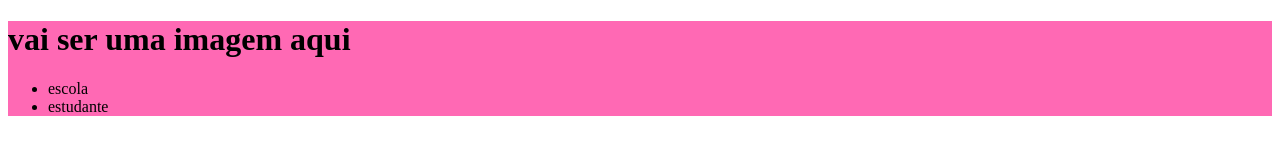
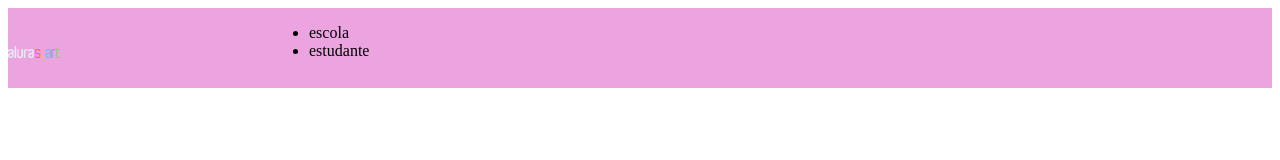
Before and after one commit to rsilvaa0/AluraStart20242C, a plain HTML site: page index.html in a window 1280 px wide. Drawn offline with Linux system fonts and the light colour scheme.

Commit message:
Add files via upload

```diff
--- a/index.html
+++ b/index.html
@@ -5,17 +5,18 @@
     <meta http-equiv="X-UA-Compatible" content="IE=edge">
     <meta name="viewport" content="width=device-width, initial-scale=1.0">
    <link rel="stylesheet" href="style.css">
-    <title>Document</title>
+    <title>raigatinha</title>
  </head>
  <body>
-       <header>
-              <h1>vai ser uma imagem aqui</h1>
-         <ul>
+  <header class="cabecalho">
+      <h1>
+         <img class="cabecalho-imagem" src="alurastart logo 1.png" alt="alura">
+      </h1>
+  <ul class="cabecalho-lista-item">
      <li>escola</li>
      <li>estudante</li>
   </ul>
     </header>
 
-
 </body>
 </html>
--- a/style.css
+++ b/style.css
@@ -1,4 +1,18 @@
 header {
-      background-color: hotpink;
-    color: black;
+ background-color: rgb(0, 0, 0);
+ color: rgb(224, 149, 214);
+
 }
+
+.cabecalho-imagem{
+
+  width: 20%;
+}
+.cabecalho {
+   background-color: rgb(235, 164, 223);
+color: black;
+  display: flex;
+}
+.cabecalho-lista-item {
+
+}
```
Also changed, not shown: alurastart logo 1.png (added). Lines whose indentation alone changed are shown as unchanged.
